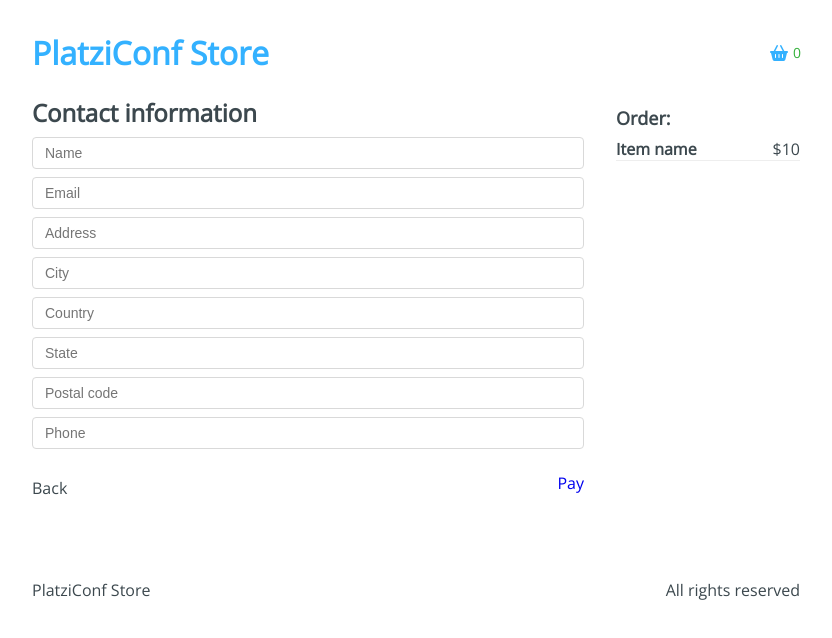
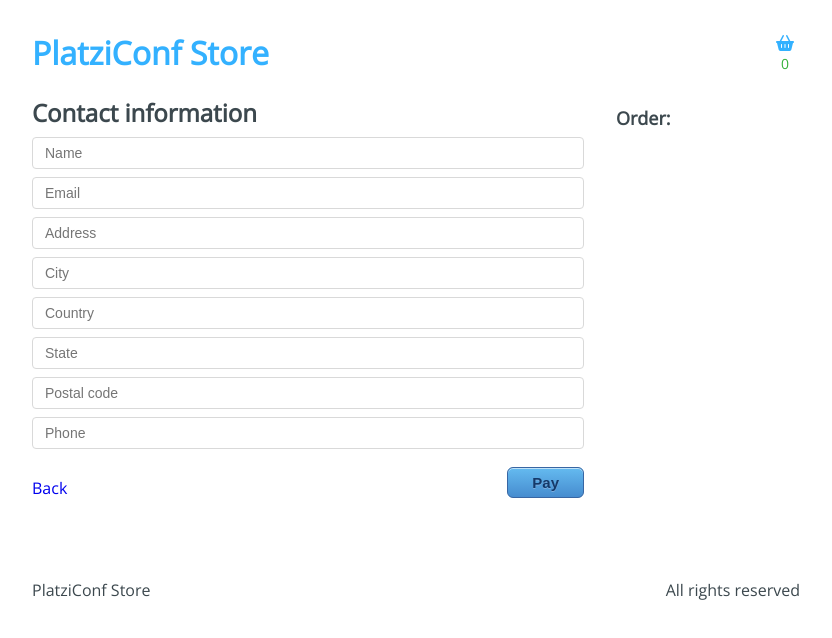
Before and after one commit to evinracher/react-store, a React app: page /checkout/information in a window 1280 px wide. Shown: the top 638 px of the page, without its empty margins (224-1056 px from the left). Built offline with nearby package versions, Linux system fonts and the light colour scheme.

Commit message:
31: useRef en la página de checkout

```diff
--- a/src/components/Header/index.jsx
+++ b/src/components/Header/index.jsx
@@ -15,8 +15,8 @@
       <div className="Header-checkout">
         <Link to="/checkout">
           <i className="fa-solid fa-basket-shopping"></i>
+          <div className="Header-alert">{cart.length}</div>
         </Link>
-        <div className="Header-alert">{cart.length}</div>
       </div>
     </div>
   );
--- a/src/containers/Checkout/index.jsx
+++ b/src/containers/Checkout/index.jsx
@@ -37,11 +37,11 @@
       </div>
       <div className="Checkout-sidebar">
         <h3>Total: ${total}</h3>
-        {!!total &&
+        {!!total && (
           <Link to="/checkout/information">
             <button type="button">Continue</button>
           </Link>
-        }
+        )}
       </div>
     </div>
   );
--- a/src/containers/Information/index.jsx
+++ b/src/containers/Information/index.jsx
@@ -1,8 +1,27 @@
-import React from "react";
+import React, { useContext, useRef } from "react";
 import { Link } from "react-router-dom";
+import AppContext from "../../context/AppContext";
 import "./Information.css";
 
 const Information = () => {
+  const { state, addBuyer } = useContext(AppContext);
+  const { cart } = state;
+  const formRef = useRef(null);
+
+  const handleSubmit = () => {
+    const formData = new FormData(formRef.current);
+    const buyer = {
+      name: formData.get("name"),
+      email: formData.get("email"),
+      address: formData.get("address"),
+      city: formData.get("city"),
+      country: formData.get("country"),
+      state: formData.get("state"),
+      postal_code: formData.get("postal_code"),
+      phone: formData.get("phone"),
+    };
+    addBuyer(buyer);
+  };
   return (
     <div className="Information">
       <div className="Information-content">
@@ -10,7 +29,7 @@
           <h2>Contact information</h2>
         </div>
         <div className="Information-form">
-          <form action="">
+          <form ref={formRef}>
             <input type="text" placeholder="Name" name="name" />
             <input type="text" placeholder="Email" name="email" />
             <input type="text" placeholder="Address" name="address" />
@@ -22,20 +41,28 @@
           </form>
         </div>
         <div className="Information-buttons">
-          <div className="Information-back">Back</div>
+          <div className="Information-back">
+            <Link to="/checkout">Back</Link>
+          </div>
           <div className="Information-next">
-            <Link to="/checkout/payment">Pay</Link>
+            {/* <Link to="/checkout/payment"> */}
+            <button type="submit" onClick={handleSubmit}>
+              Pay
+            </button>
+            {/* </Link> */}
           </div>
         </div>
       </div>
       <div className="Information-sidebar">
         <h3>Order:</h3>
-        <div className="Information-item">
-          <div className="Information-element">
-            <h4>Item name</h4>
-            <span>$10</span>
+        {cart.map((item) => (
+          <div className="Information-item">
+            <div className="Information-element">
+              <h4>{item.title}</h4>
+              <span>$ {item.price}</span>
+            </div>
           </div>
-        </div>
+        ))}
       </div>
     </div>
   );
--- a/src/hooks/useAppState.js
+++ b/src/hooks/useAppState.js
@@ -18,10 +18,18 @@
     });
   };
 
+  const addToBuyer = (buyer) => {
+    setState({
+      ...state,
+      buyer,
+    });
+  };
+
   return {
     state,
     addToCart,
     removeFromCart,
+    addToBuyer
   };
 };
 
```
